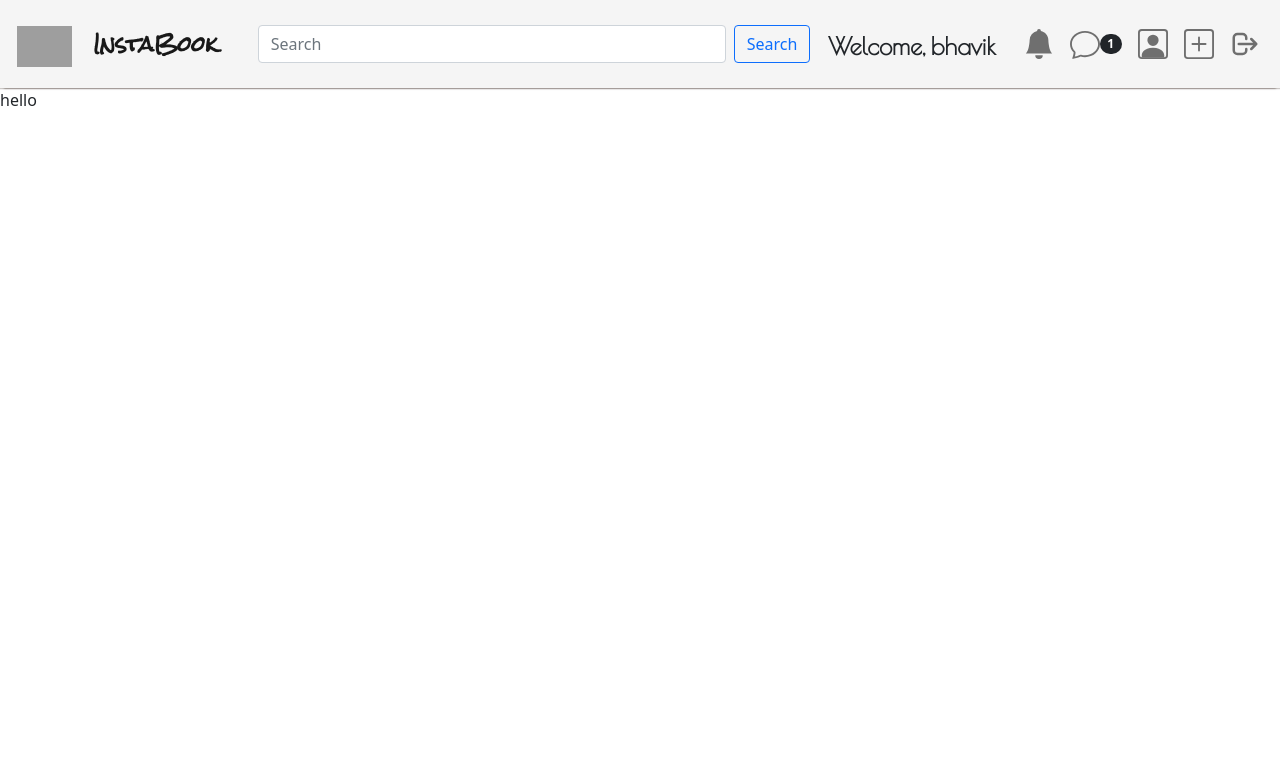
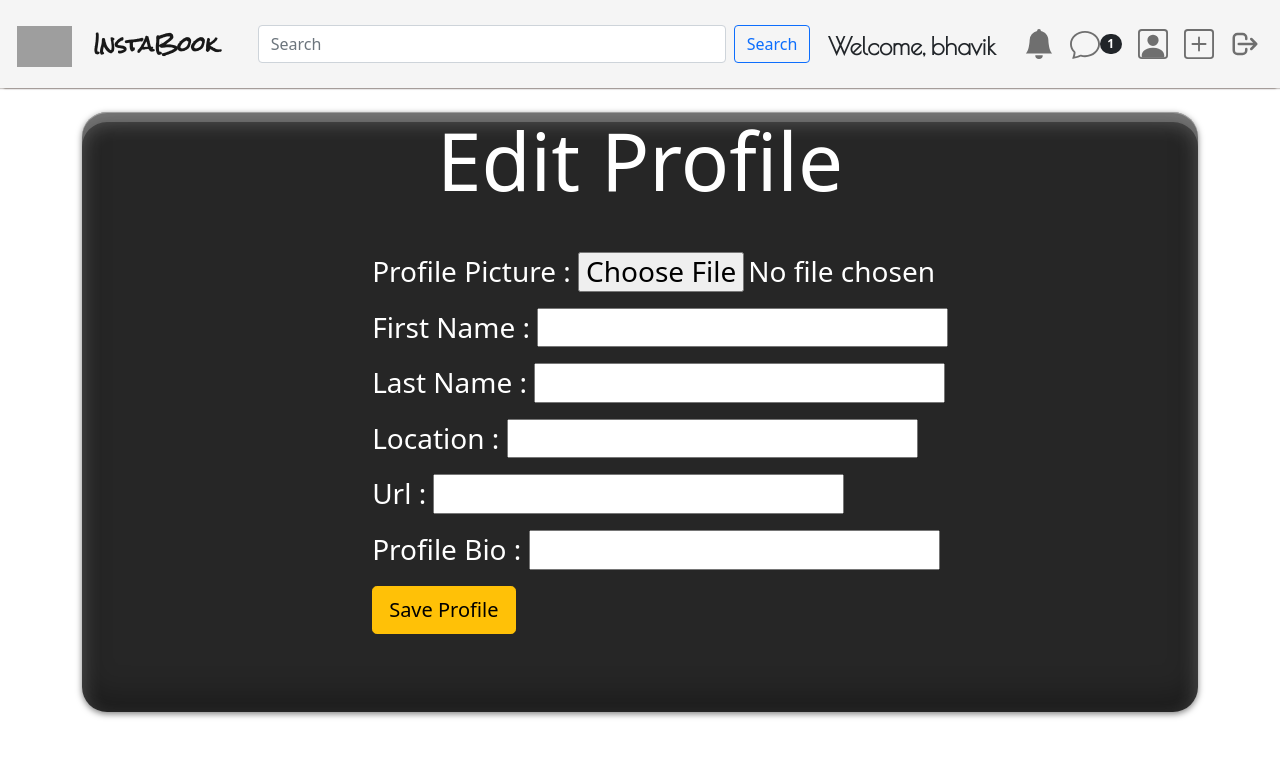
Before and after one commit to Bhavik-Ardeshna/InstaBook, a Django app: page /profile/edit in a window 1280 px wide. Shown: the top 757 px of the page. Run offline with Django 3.2, Linux system fonts and the light colour scheme; a user stored in the database is signed in; data comes from the database, SQL or seed files in the repository; both versions use the stored data as it was after the commit; some web fonts are replaced; grey boxes are pictures that could not be loaded.

Commit message:
edit profile done

```diff
--- a/social_clone_app/account/views.py
+++ b/social_clone_app/account/views.py
@@ -102,7 +102,7 @@ def EditProfile(request):
             profile.url = form.cleaned_data.get('url')
             profile.profile_info = form.cleaned_data.get('profile_info')
             profile.save()
-            return redirect('index')
+            return redirect('post:index')
     else:
         form = forms.EditProfileForm()
 
--- a/social_clone_app/social_clone_app/templates/edit-profile.html
+++ b/social_clone_app/social_clone_app/templates/edit-profile.html
@@ -7,7 +7,60 @@
 {% block content %}
 
 
+<div class="container">
+    <div class="add-post-box">
+        <div class="position-relative  my-4 ">
 
-hello
+            <div class="my-4 text-center mb-4 my-3 ">
+                <h1 class="bounce-in-right display-1 my-3"><strong>Edit Profile </strong></h1>
+            </div>
+
+            <div class="position-relative my-4 ">
+
+                <div class="space-cent mt-1 ">
+
+                    <form method="post" enctype="multipart/form-data" role="form">
+                        {% csrf_token %}
+                        <div class="my-3">
+                            <p class="h3">Profile Picture :
+                                {{ form.picture }}</p>
+                        </div>
+                        <div class="my-3">
+                            <p class="h3">First Name :
+                                {{ form.first_name }}</p>
+
+                        </div>
+                        <div class="my-3">
+                            <p class="h3">Last Name :
+                                {{ form.last_name }}</p>
+                        </div>
+                        <div class="my-3">
+                            <p class="h3">Location :
+                                {{ form.location }}</p>
+                        </div>
+                        <div class="my-3">
+                            <p class="h3">Url :
+                                {{ form.url }}</p>
+                        </div>
+                        <div class="my-3">
+                            <p class="h3">Profile Bio :
+                                {{ form.profile_info }}</p>
+                        </div>
+
+                        <div class="rotate-in-down-left">
+
+                            <button type="submit" class="btn btn-warning btn-lg">Save Profile</button>
+                        </div>
+
+
+                    </form>
+                </div>
+            </div>
+
+        </div>
+    </div>
+</div>
+
+
 
 {% endblock content %}
```
Also changed, not shown: social_clone_app/db.sqlite3, social_clone_app/media/user_1/profile.jpg.
